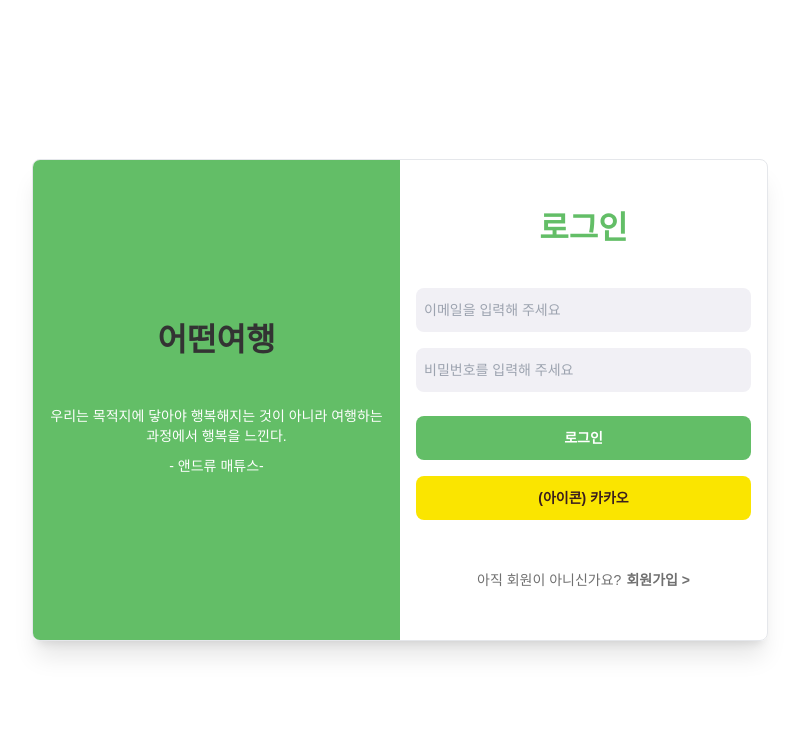
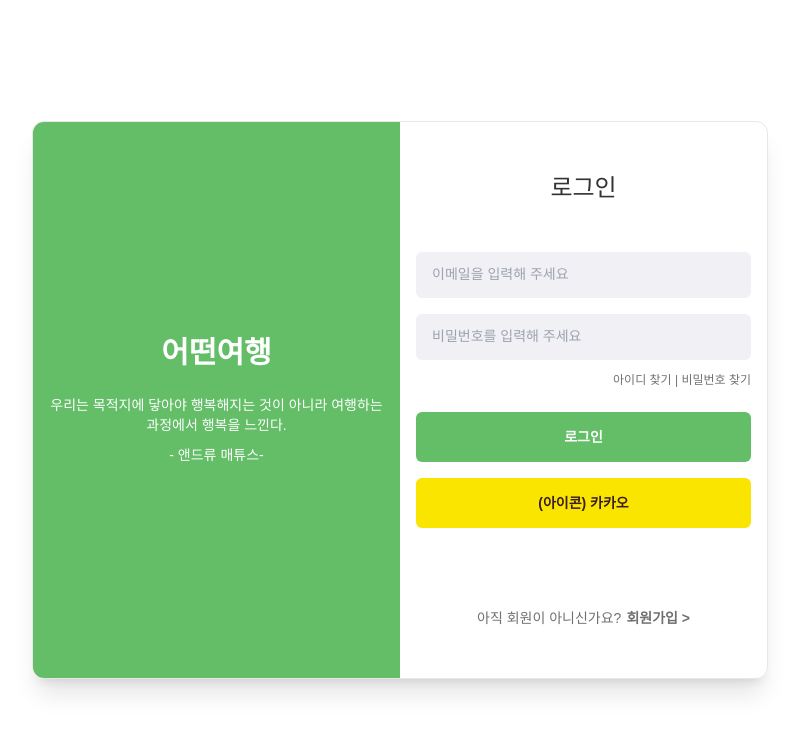
Before and after one commit to crewd/what-trips-FrontEnd, a React (Create React App) app: page / in a window 1280 px wide. Shown: the top 732 px of the page, without its empty margins (240-1039 px from the left). Built offline with nearby package versions, Linux system fonts and the light colour scheme.

Commit message:
design: 로그인페이지 디자인 변경

```diff
--- a/src/pages/login.tsx
+++ b/src/pages/login.tsx
@@ -2,54 +2,66 @@ import { Link } from "react-router-dom";
 
 const Login = () => {
   return (
-    <div className="w-full h-screen flex justify-center items-center">
-      <div className="md:w-[736px] flex md:border rounded-lg overflow-hidden md:shadow-xl">
+    <>
+      <div className="flex items-center justify-center w-full h-screen">
+        <div className="w-full md:w-[736px] flex md:border rounded-xl overflow-hidden md:shadow-xl">
           <div className="hidden bg-primary w-full px-[16px] md:flex justify-center items-center flex-col text-center text-white">
-          <h2 className="font-bold text-[32px]">어떤여행</h2>
-          <p className="pt-[50px] pb-[10px]">
+            <h1 className="font-bold text-white">어떤여행</h1>
+            <p className="pt-[24px] pb-[10px]">
               우리는 목적지에 닿아야 행복해지는 것이 아니라 여행하는 과정에서
               행복을 느낀다.
             </p>
             <p> - 앤드류 매튜스-</p>
           </div>
           <div className="text-center w-full py-[90px] md:py-[50px] px-[16px]">
-          <h1 className="font-bold text-[36px] md:text-[32px] text-primary md:hidden">
+            <form action="#">
+              <h1 className="font-bold text-[36px] md:text-[32px] md:text-primary md:hidden">
                 어떤여행
               </h1>
-          <h1 className="font-bold text-[32px] text-primary hidden md:block">
-            로그인
-          </h1>
-          <div className="pt-[48px] md:pt-[42px]">
+              <h2 className="hidden font-medium md:block">로그인</h2>
+              <div className="pt-[48px]">
                 <input
                   type="text"
-              className="bg-[#F1F0F5] w-full px-[8px] py-[12px] mb-[16px] rounded-lg outline-0"
+                  className="bg-[#F1F0F5] w-full px-[16px] pt-[12px] pb-[14px] mb-[16px] rounded-md outline-0"
                   placeholder="이메일을 입력해 주세요"
                 />
                 <input
-              type="text"
-              className="bg-[#F1F0F5] w-full px-[8px] py-[12px] rounded-lg outline-0"
+                  type="password"
+                  className="bg-[#F1F0F5] w-full px-[16px] pt-[12px] pb-[14px] rounded-md outline-0"
                   placeholder="비밀번호를 입력해 주세요"
                 />
               </div>
+              <div className="pt-[12px]">
+                <p className="text-xs text-end">
+                  <Link to={"#"}>아이디 찾기</Link>
+                  {" | "}
+                  <Link to={"#"}>비밀번호 찾기</Link>
+                </p>
+              </div>
               <div className="pt-[24px]">
-            <button className="bg-primary text-white w-full py-[12px] rounded-lg mb-[16px] font-semibold">
+                <button
+                  className="bg-primary text-white w-full py-[15px] rounded-md mb-[16px] font-semibold"
+                  type="submit"
+                >
                   로그인
                 </button>
-            <button className="bg-[#FAE500] text-[#3B1E1E] w-full py-[12px] rounded-lg font-semibold">
+                <button className="bg-[#FAE500] text-[#3B1E1E] w-full py-[15px] rounded-md font-semibold">
                   (아이콘) 카카오
                 </button>
               </div>
-          <div className="pt-[50px]">
+              <div className="pt-[80px]">
                 <p>
                   아직 회원이 아니신가요?
-              <Link className="font-bold pl-[5px]" to="#">
+                  <Link className="font-bold pl-[5px]" to="/signup">
                     회원가입 {`>`}
                   </Link>
                 </p>
               </div>
+            </form>
           </div>
         </div>
       </div>
+    </>
   );
 };
 
```
Lines whose indentation alone changed are shown as unchanged.
